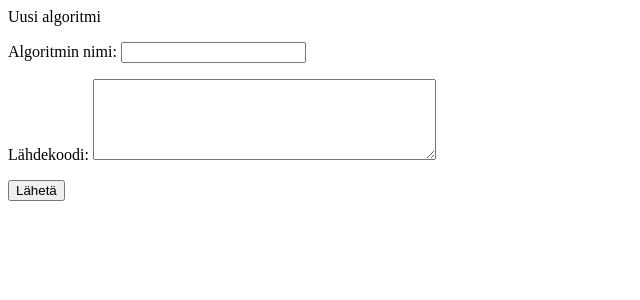
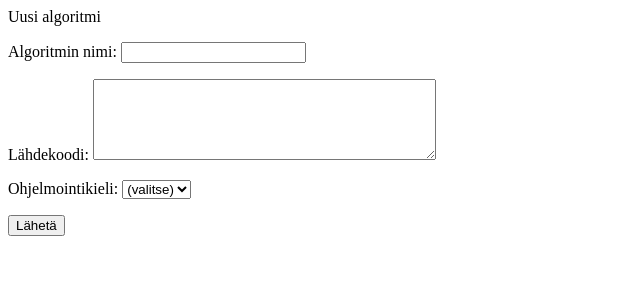
Before and after one commit to KKolehmainen/algo-bench, a Flask app: page /new_algorithm in a window 1280 px wide. Shown: the top 300 px of the page, without its empty margins (0-640 px from the left). Run offline with Flask 3, Linux system fonts and the light colour scheme; the visitor is signed in with stand-in values (Sample User, id 1).

Commit message:
add option to add programming language class

```diff
--- a/app.py
+++ b/app.py
@@ -21,18 +21,23 @@ def new_algorithm():
     if request.method == "POST":
         algo_name = request.form["algo_name"]
         source_code = request.form["source_code"]
+        language = request.form["language"]
+        classes = []
+        if language:
+            classes.append(("Ohjelmointikieli", language))
         username = session["username"]
         if not algo_name or len(algo_name) > 100 or len(source_code) > 10000:
             abort(403)
-        algo_id = algorithms.add_algorithm(algo_name, source_code, username)  # user id here!!!
+        algo_id = algorithms.add_algorithm(algo_name, source_code, username, classes)  # user id here!!!
         return redirect("/algorithm/" + str(algo_id))
 
 @app.route("/algorithm/<int:algo_id>")
 def show_algorithm(algo_id):
     algo = algorithms.get_algorithm(algo_id)
+    classes = algorithms.get_classes(algo_id)
     if not algo:
         abort(404)
-    return render_template("algorithm.html", algo=algo)
+    return render_template("algorithm.html", algo=algo, classes=classes)
 
 @app.route("/remove/<int:algo_id>", methods=["GET", "POST"])
 def remove(algo_id):
--- a/templates/new_algorithm.html
+++ b/templates/new_algorithm.html
@@ -11,6 +11,15 @@
             Lähdekoodi:
             <textarea name="source_code" rows="5" cols="40" maxlength="10000" required></textarea>
         </p>
+        <p>
+            Ohjelmointikieli:
+            <select name="language">
+                <option value="">(valitse)</option>
+                <option value="Python">Python</option>
+                <option value="C">C</option>
+                <option value="Java">Java</option>
+            </select>
+        </p>
         <input type="submit" value="Lähetä" />
     </form>
     {% else %}
```
Also changed, not shown: templates/algorithm.html (+11 -0 lines).
